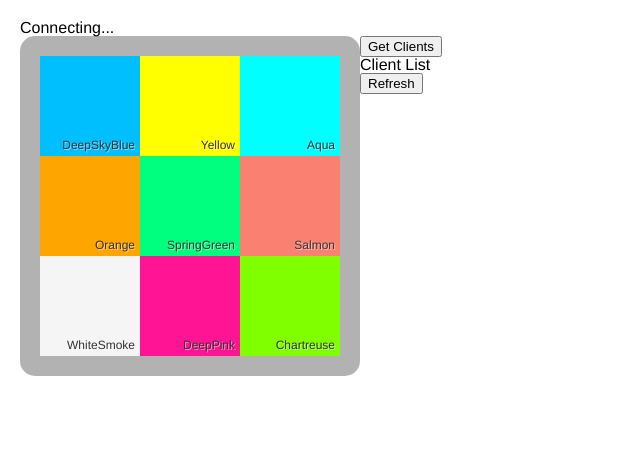
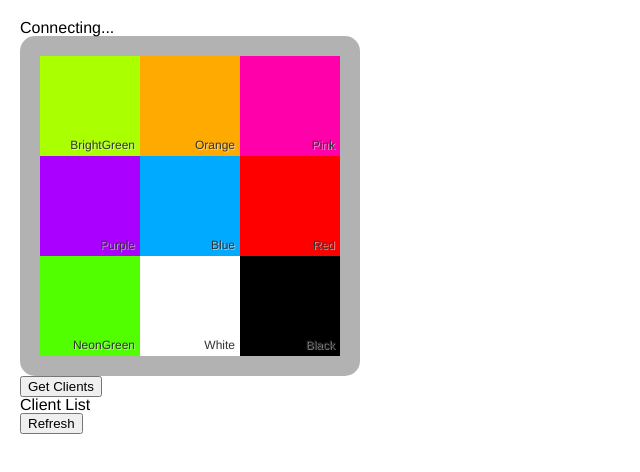
Before and after one commit to loopDelicious/outsidehacks, a website: page index.html in a window 1280 px wide. Shown: the whole page, without its empty margins (0-640 px from the left). Drawn offline with nearby package versions, Linux system fonts and the light colour scheme; no server answers.

Commit message:
cleaned up interface, new colors

```diff
--- a/index.html
+++ b/index.html
@@ -17,24 +17,24 @@
     <div id='color-picker'>
         <table>
             <tr>
-                <td bgcolor="deepskyblue">DeepSkyBlue</td>
-                <td bgcolor="yellow">Yellow</td>
-                <td bgcolor="aqua">Aqua</td>
+                <td bgcolor="#aaff01">BrightGreen</td>
+                <td bgcolor="#ffaa01">Orange</td>
+                <td bgcolor="#ff00aa">Pink</td>
             </tr>
             <tr>
-                <td bgcolor="orange">Orange</td>
-                <td bgcolor="springgreen">SpringGreen</td>
-                <td bgcolor="salmon">Salmon</td>
+                <td bgcolor="#aa00ff">Purple</td>
+                <td bgcolor="#00aaff">Blue</td>
+                <td bgcolor="red">Red</td>
             </tr>
             <tr>
-                <td bgcolor="whitesmoke">WhiteSmoke</td>
-                <td bgcolor="deeppink">DeepPink</td>
-                <td bgcolor="chartreuse">Chartreuse</td>
+                <td bgcolor="#51ff00">NeonGreen</td>
+                <td bgcolor="white">White</td>
+                <td bgcolor="black">Black</td>
             </tr>
         </table>
     </div>
 
-    <div>
+    <div id="client-container">
         <form id='get-clients'>
             <button id='clients'>Get Clients</button>
             <h1>Client List</h1>
--- a/static/app.js
+++ b/static/app.js
@@ -5,7 +5,7 @@ var OL = {
 
         // update connection msg and start location loop
         this.socket.on('connect', function(){
-            $('#connect-msg').text('Connected!');
+            $('#connect-msg').hide();
             this.updateLocation();
         }.bind(this));
 
@@ -22,7 +22,7 @@ var OL = {
         // listen for refresh request
         this.socket.on('refresh', function() {
             window.location.reload();
-        })
+        });
 
         // set up admin functions
         $(document).ready(function () {
--- a/static/index.css
+++ b/static/index.css
@@ -6,7 +6,7 @@ html, body {
 
 body {
     transition: 500ms background-color;
-    padding:20px;
+    padding: 20px;
 }
 
 #admin {
@@ -26,14 +26,19 @@ body {
     width: 100px;
     font-size: 12px;
     color: #333;
-    text-shadow: 1px 1px rgba(255,255,255,0.5);
+    text-shadow: 1px 1px rgba(255, 255, 255, 0.5);
     text-align: right;
     vertical-align: bottom;
     padding: 5px;
 }
 
-#color-picker{
-    border: 20px solid rgba(0,0,0,0.3);
+#color-picker {
+    border: 20px solid rgba(0, 0, 0, 0.3);
     float: left;
     border-radius: 15px
 }
+
+#client-container {
+    clear: both;
+    margin-top: 20px;
+}
```
